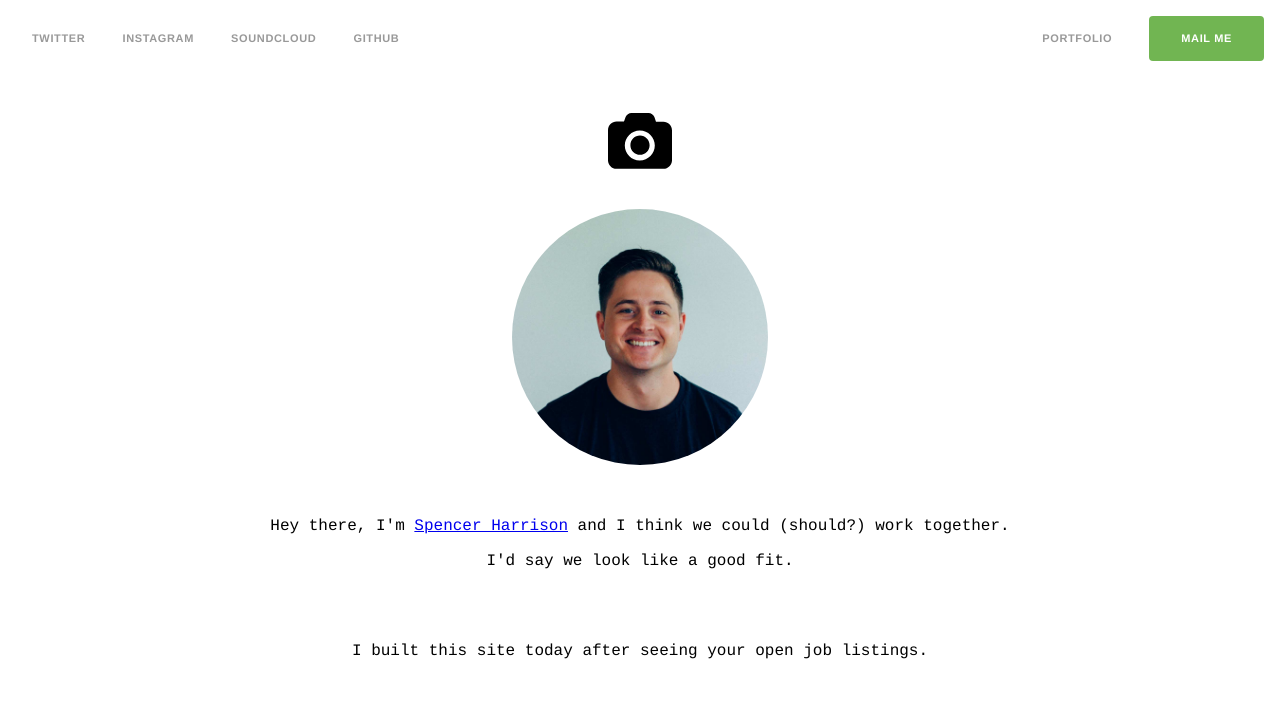
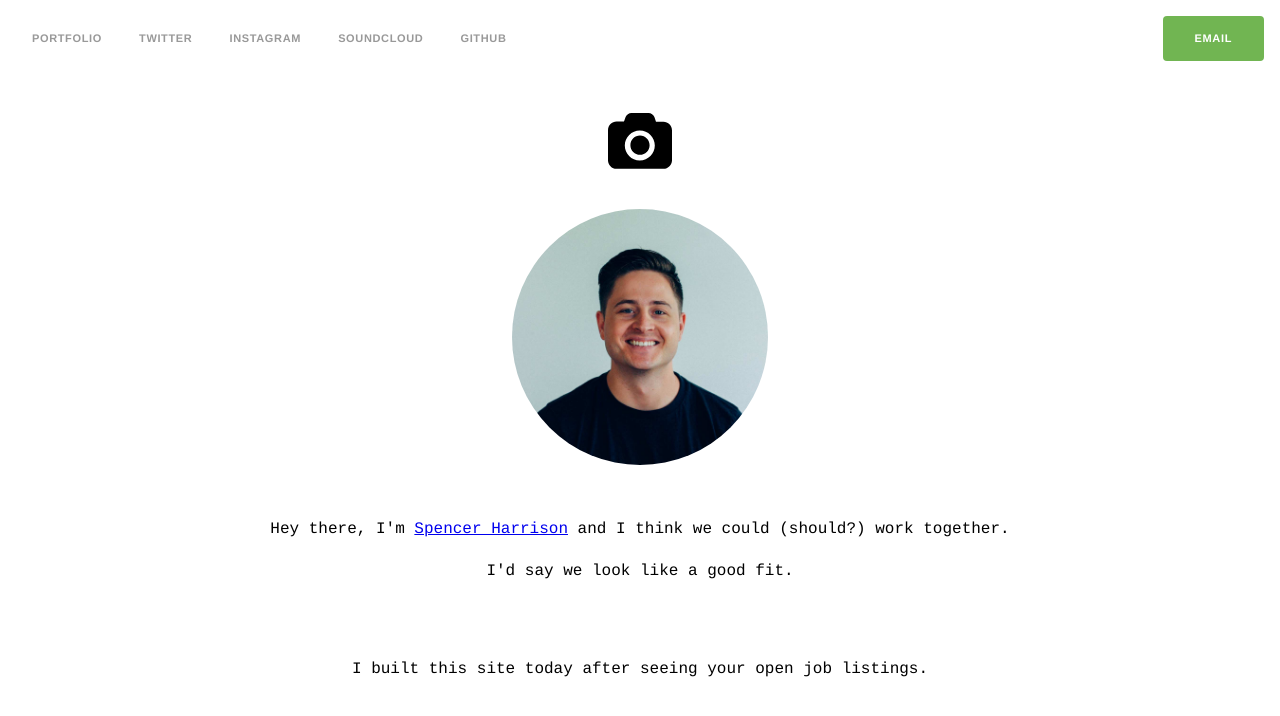
Before and after one commit to spenhar/unsplash, a plain HTML site: page index.html in a window 1280 px wide. Drawn offline with Linux system fonts and the light colour scheme.

Commit message:
header update
still wondering why courier isn’t working

```diff
--- a/index.html
+++ b/index.html
@@ -14,7 +14,10 @@
   <body>
     <header class="w-100 dt pa3 helvetica ttu tracked-lil">
       <nav class="db dtc w-25 w-100-m v-mid nowrap ">
-        <a title="Twitter" href="https://twitter.com/spenhar" class="pv3 pl3 f-11 fw6 dim link silver mr2 mr3-m mr4-l dib">
+        <a title="Portfolio" href="https://spenhar.myportfolio.com" class="pv3 pl3 f-11 fw6 dim link silver mr2 mr3-m mr4-l dib">
+          Portfolio
+        </a>
+        <a title="Twitter" href="https://twitter.com/spenhar" class="pb2-ns f-11 fw6 dim link silver mr2 mr3-m mr4-l dib">
           Twitter
         </a>
         <a title="Twitter" href="https://instagram.com/spenhar" class="pb2-ns f-11 fw6 dim link silver mr2 mr3-m mr4-l dn dib-l">
@@ -29,11 +32,11 @@
       </nav>
 
       <nav class="db dtc v-mid w-100 tr nowrap ttu">
-        <a title="Portfolio" href="https://spenhar.myportfolio.com" class="f-11 fw6 dim link silver mr1 mr3-m mr4-l dib">
+        <!-- <a title="Portfolio" href="https://spenhar.myportfolio.com" class="f-11 fw6 dim link silver mr2 mr3-m mr4-l dib">
           Portfolio
-        </a>
+        </a> -->
         <a title="Contact" href="mailto:hello@spenhar.com" class="f-11 pv3 ph4 br2 fw6 dim link white dib bg-green-unsplash">
-          Mail me
+          Email
         </a>
 
       </nav>
@@ -50,11 +53,11 @@
         <div class="pv4">
           <img src="./img/spencer.jpg" alt="" class="w4 w5-l br-100"/>
         </div>
-        <div class="pb4">
+        <div class="pb4 lh-copy">
           <p class="courier tc">Hey there, I'm <a href="https://spenhar.com">Spencer Harrison</a> and I think we could (should?) work together.</p>
           <p class="courier tc">I'd say we look like a good fit.</p>
         </div>
-        <div class="pv2">
+        <div class="pv2 lh-copy">
           <p class="courier tc">I built this site today after seeing your open job listings.</p>
           <!-- <p class="courier">After I sent an email with no attachments. This is my attempt at making up for my mistake.</p> -->
         </div>
```
